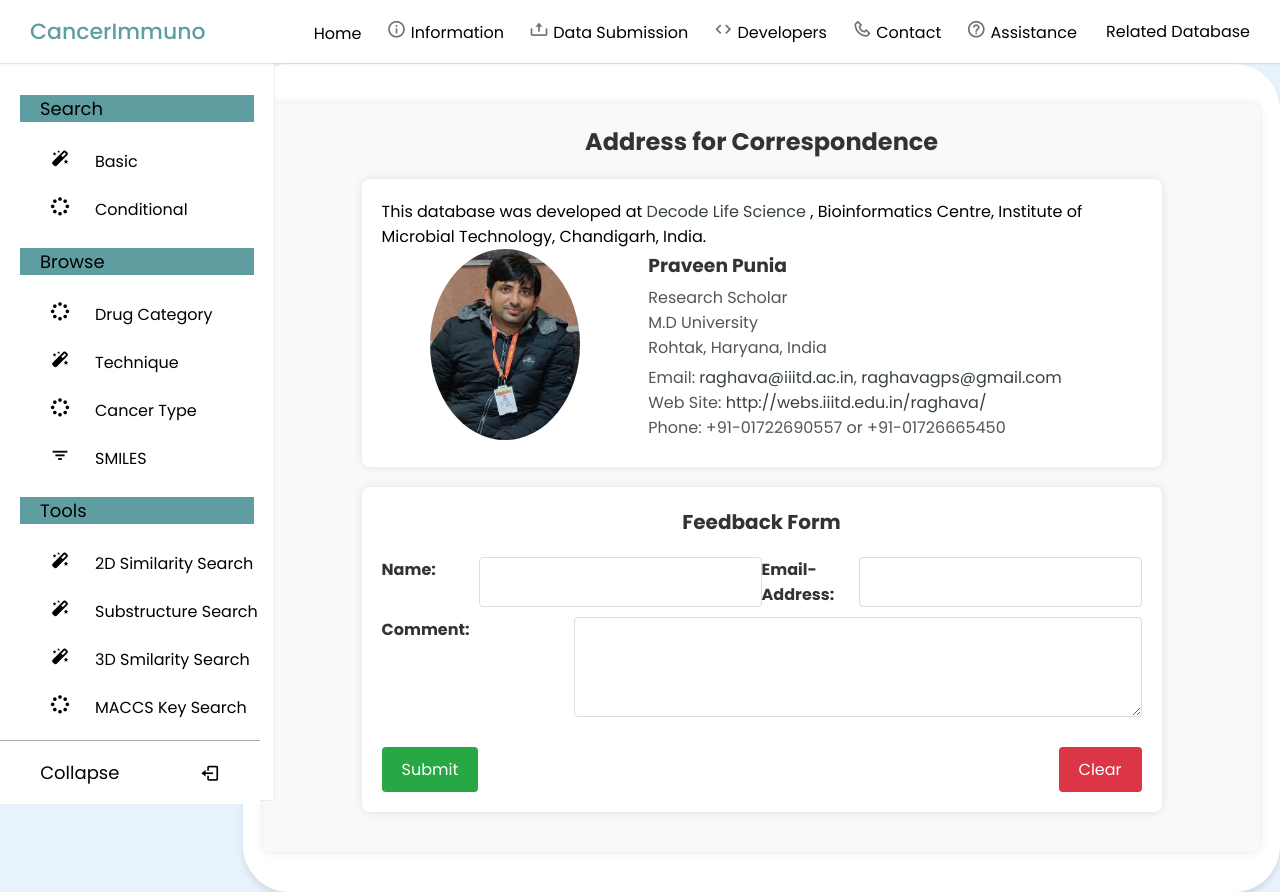
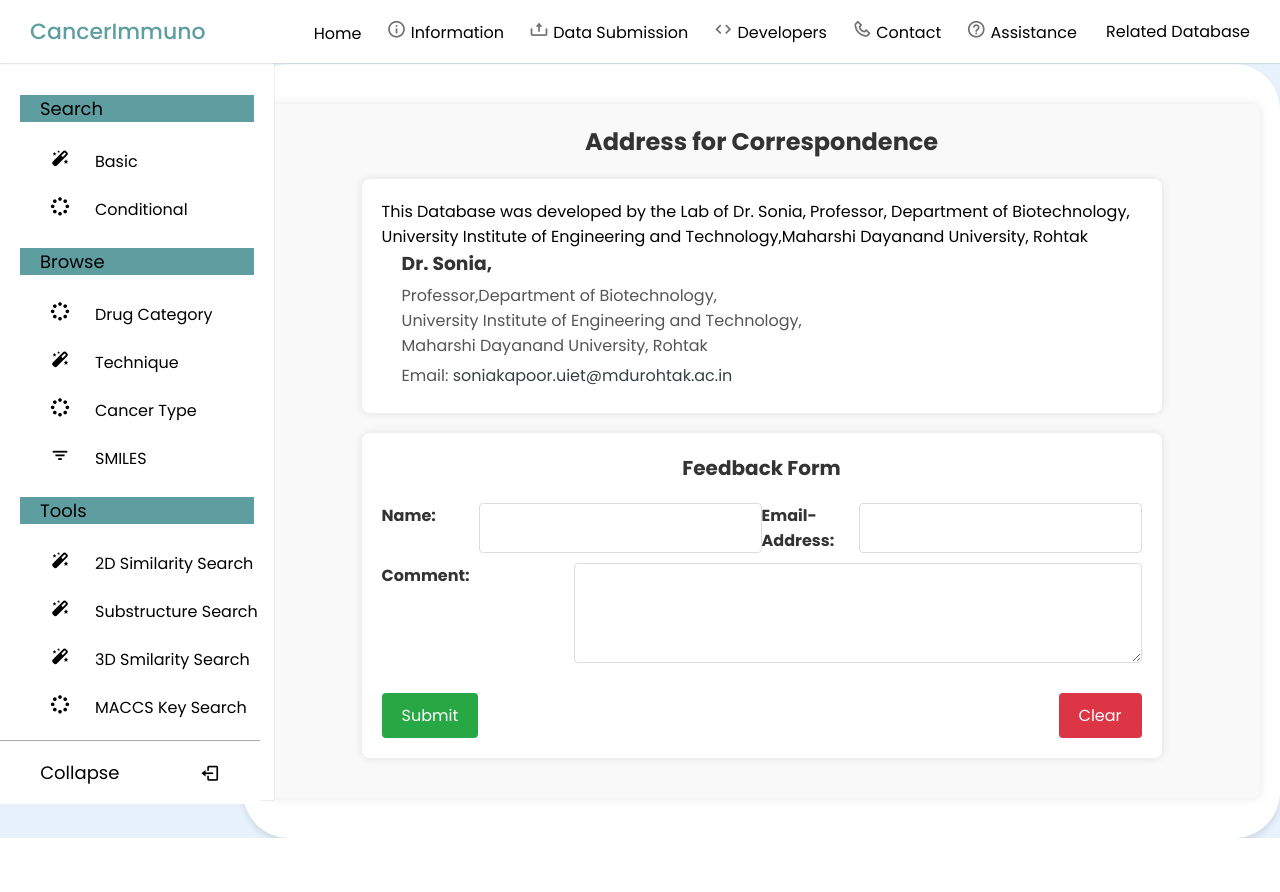
Before and after one commit to decode123-cmd/database_search, a Django app: page / in a window 1280 px wide, after a click on "Contact". After the commit the page ends 838 px from the top, so only its background shows below. Run offline with Django 5.2, Linux system fonts and the light colour scheme; data comes from the database, SQL or seed files in the repository; parts of the project's set-up code (start-up, migrations or seed data) failed here and were passed over; some libraries are stand-ins or nearby versions.

Commit message:
Update index.html

```diff
--- a/templates/database/index.html
+++ b/templates/database/index.html
@@ -427,19 +427,19 @@
             <h2 class="contact-heading">Address for Correspondence</h2>
         </div>
         <div class="contact-info">
-            <p>This database was developed at <a href="https://decodelife.co.in/" target="_blank">Decode Life Science </a>, Bioinformatics Centre, Institute of Microbial Technology, Chandigarh, India.</p>
+            <p>This Database was developed by the Lab of Dr. Sonia, Professor, Department of Biotechnology, University Institute of Engineering and Technology,Maharshi Dayanand University, Rohtak </p>
             <div class="contact-details">
-                <div class="contact-image">
+<!--                 <div class="contact-image">
                     <img src="{%static 'img/praveen.jpeg'%}" alt="Praveen">
-                </div>
+                </div> -->
                 <div class="contact-text">
-                    <h3>Praveen Punia</h3>
-                    <p>Research Scholar<br>
-                    M.D University<br>
-                    Rohtak, Haryana, India</p>
-                    <p>Email: <a href="mailto:raghava@iiitd.ac.in">raghava@iiitd.ac.in</a>, <a href="mailto:raghavagps@gmail.com">raghavagps@gmail.com</a><br>
-                    Web Site: <a href="http://webs.iiitd.edu.in/raghava/" target="_blank">http://webs.iiitd.edu.in/raghava/</a><br>
-                    Phone: +91-01722690557 or +91-01726665450</p>
+
+
+                    <h3>Dr. Sonia,</h3>
+                    <p>Professor,Department of Biotechnology,<br>
+                    University Institute of Engineering and Technology,<br>
+                   Maharshi Dayanand University, Rohtak</p>
+                    <p>Email: <a href="mailto:raghava@iiitd.ac.in">soniakapoor.uiet@mdurohtak.ac.in</a></p>
                 </div>
             </div>
         </div>
```
